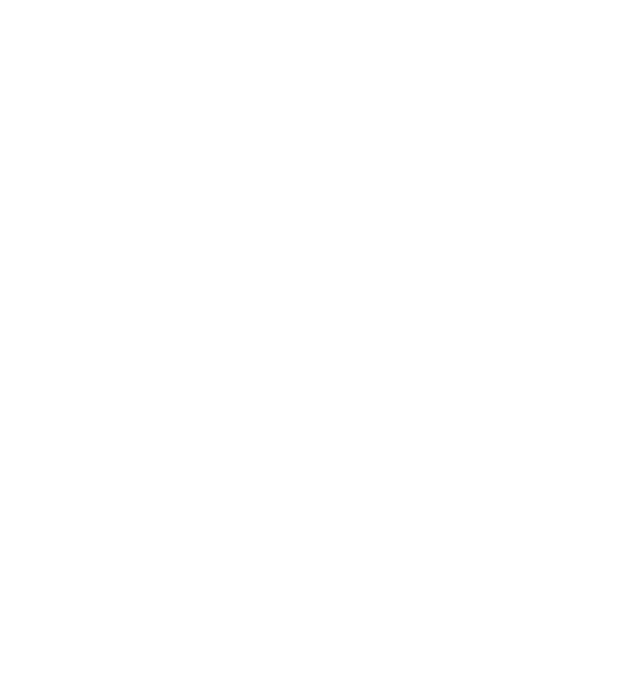
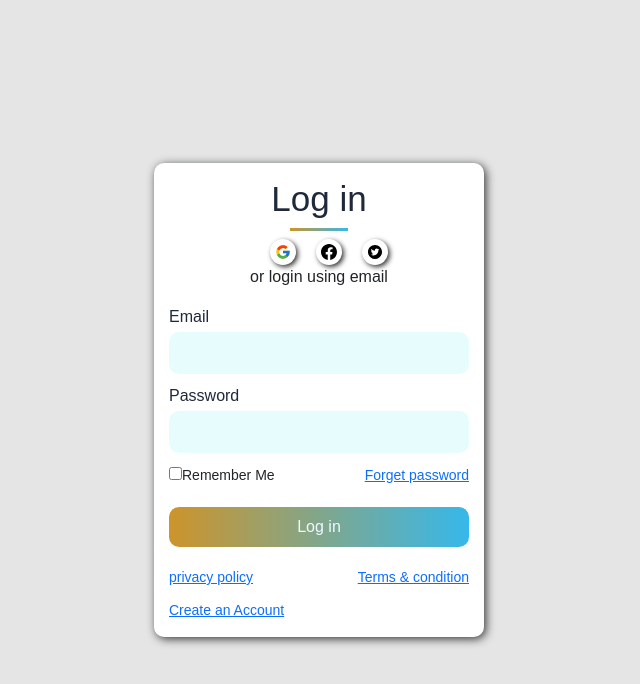
Before and after one commit to kamrul-dev/we-volunteer-react-client, a React (Create React App) app: page /login in a window 1280 px wide. Before the commit this address had no page. Shown: the top 684 px of the page, without its empty margins (321-961 px from the left). Built offline with nearby package versions, Linux system fonts and the light colour scheme.

Commit message:
Login page design completed

```diff
--- a/src/App.js
+++ b/src/App.js
@@ -5,6 +5,7 @@
 import Donation from './Pages/Home/Donation/Donation';
 import Events from './Pages/Home/Events/Events';
 import Home from './Pages/Home/Home/Home';
+import Login from './Pages/Login/Login/Login';
 
 function App() {
   return (
@@ -15,6 +16,7 @@
         <Route path='/donation' element={<Donation></Donation>}></Route>
         <Route path='/events' element={<Events></Events>}></Route>
         <Route path='/blogs' element={<Blogs></Blogs>}></Route>
+        <Route path='/login' element={<Login></Login>}></Route>
       </Routes>
     </div>
   );
--- a/src/Pages/Login/Login/Login.css
+++ b/src/Pages/Login/Login/Login.css
@@ -0,0 +1,132 @@
+:root {
+    --link-color: #6C4BB4;
+    --primary-color-opacity: #e9d5ff;
+    --white-shade: #f0f8ff;
+    --secondary-color: #1e293b;
+    --primary-padding: 8px;
+    --pilled-shape-radius: 10px;
+    --color1: #36b8eb;
+    --color2: #cd942b;
+    --primary-gradient: linear-gradient(to right, var(--color2), var(--color1))
+}
+
+
+.login-body {
+    min-height: 100vh;
+    display: flex;
+    justify-content: center;
+    align-items: center;
+    font-family: sans-serif;
+    background: #E5E5E5;
+    /* background: linear-gradient(to right, #1e293b, #35552b); */
+}
+
+.container-full {
+    padding: 15px;
+    border-radius: 10px;
+    box-shadow: 2px 2px 10px #353636;
+    background: #fff;
+}
+
+.item-container {
+    display: flex;
+    justify-content: center;
+    align-items: center;
+}
+
+.log-in {
+    font-size: 35px;
+    color: var(--secondary-color);
+}
+
+.log-in::after {
+    content: "";
+    display: block;
+    width: 60%;
+    height: 3px;
+    margin-top: 8px;
+    background: var(--primary-gradient);
+    margin-inline: auto;
+}
+
+.form-input {
+    display: flex;
+    flex-direction: column;
+    margin-bottom: 10px;
+}
+
+input[type="text"],
+input[type="email"],
+input[type="password"] {
+    padding: var(--primary-padding);
+    width: 300px;
+    border-radius: var(--pilled-shape-radius);
+    border: none;
+    background: #e7fcfd;
+    color: var(--secondary-color);
+    outline: none;
+    border: 1px solid transparent;
+}
+
+@media only screen and (max-width: 300px) {
+
+    input[type="text"],
+    input[type="password"] {
+        width: 200px;
+    }
+}
+
+input[type="text"]:focus-visible,
+input[type="password"]:focus-visible {
+    border: 1px solid var(--color1);
+    background: transparent;
+}
+
+.label {
+    color: var(--secondary-color);
+    margin-bottom: 3px;
+}
+
+.display-space-between {
+    display: flex;
+    justify-content: space-between;
+    align-items: center;
+    margin: 10px 0 10px 0;
+}
+
+.item-container button {
+    border-radius: 50%;
+    border: none;
+    padding: 5px;
+    background: transparent;
+    margin-left: 20px;
+    display: flex;
+    justify-content: center;
+    align-items: center;
+    box-shadow: 2px 2px 5px #353636;
+}
+
+.item-container button:hover {
+    background-color: #e7fcfd;
+    cursor: pointer;
+}
+
+button[type="submit"] {
+    width: 100%;
+    padding: var(--primary-padding);
+    border-radius: var(--pilled-shape-radius);
+    border: none;
+    background: var(--primary-gradient);
+    color: var(--white-shade);
+    margin: 10px 0 10px 0;
+}
+
+.chekbox-label {
+    font-size: 14px;
+}
+
+a {
+    text-decoration: none;
+    color: var(--link-color);
+    font-size: 14px;
+}
--- a/src/Pages/Login/Login/Login.js
+++ b/src/Pages/Login/Login/Login.js
@@ -1,9 +1,61 @@
 import React from 'react';
+import './Login.css';
+import { FcGoogle } from 'react-icons/fc';
+import { BsFacebook } from 'react-icons/bs';
+import { AiFillTwitterCircle } from 'react-icons/ai';
+import { Link } from 'react-router-dom';
 
 const login = () => {
     return (
-        <div>
-            <h2>Login</h2>
+        <div className='login-body'>
+            <div className="container-full">
+                <div className="item-container">
+                    <h2 className="log-in">Log in</h2>
+                </div>
+                <div className="item-container">
+                    <button>
+                        <FcGoogle />
+                    </button>
+                    <button>
+                        <BsFacebook />
+                    </button>
+                    <button>
+                        <AiFillTwitterCircle />
+                    </button>
+                </div>
+                <div className="item-container">
+                    <p>or login using email</p>
+                </div>
+                <form>
+                    <div className="form-input">
+                        <label htmlFor="email" className="label">Email</label>
+                        <input type="email" name='email' />
+                    </div>
+                    <div className="form-input">
+                        <label htmlFor="password" className="label">Password</label>
+                        <input type="password" name='password' />
+                    </div>
+                    <div className="display-space-between">
+                        <div>
+                            <input type="checkbox"/>
+                            <label htmlFor="password" className="chekbox-label">Remember Me</label>
+                        </div>
+                        <div>
+                            <Link to="/">Forget password</Link>
+                        </div>
+                    </div>
+                    <div>
+                        <button type="submit">Log in</button>
+                    </div>
+                </form>
+                <div className="display-space-between">
+                    <Link to="/">privacy policy</Link>
+                    <Link to="/">Terms & condition</Link>
+                </div>
+                <div>
+                    <Link to="/register">Create an Account</Link>
+                </div>
+            </div>
         </div>
     );
 };
--- a/src/Pages/Shared/NavBar/NavBar.js
+++ b/src/Pages/Shared/NavBar/NavBar.js
@@ -26,6 +26,9 @@
                             <NavLink className='text-dark fw-bold' to="/blogs">
                                 Blog
                             </NavLink>
+                            <NavLink className='text-dark fw-bold' to="/login">
+                                Login
+                            </NavLink>
                             <NavLink className='text-dark fw-bold' to="/register">
                                 <Button>Register as Voluteer</Button>
                             </NavLink>
--- a/src/index.css
+++ b/src/index.css
@@ -10,6 +10,7 @@
     sans-serif;
   -webkit-font-smoothing: antialiased;
   -moz-osx-font-smoothing: grayscale;
+  background: #E5E5E5;
 }
 
 code {
```
